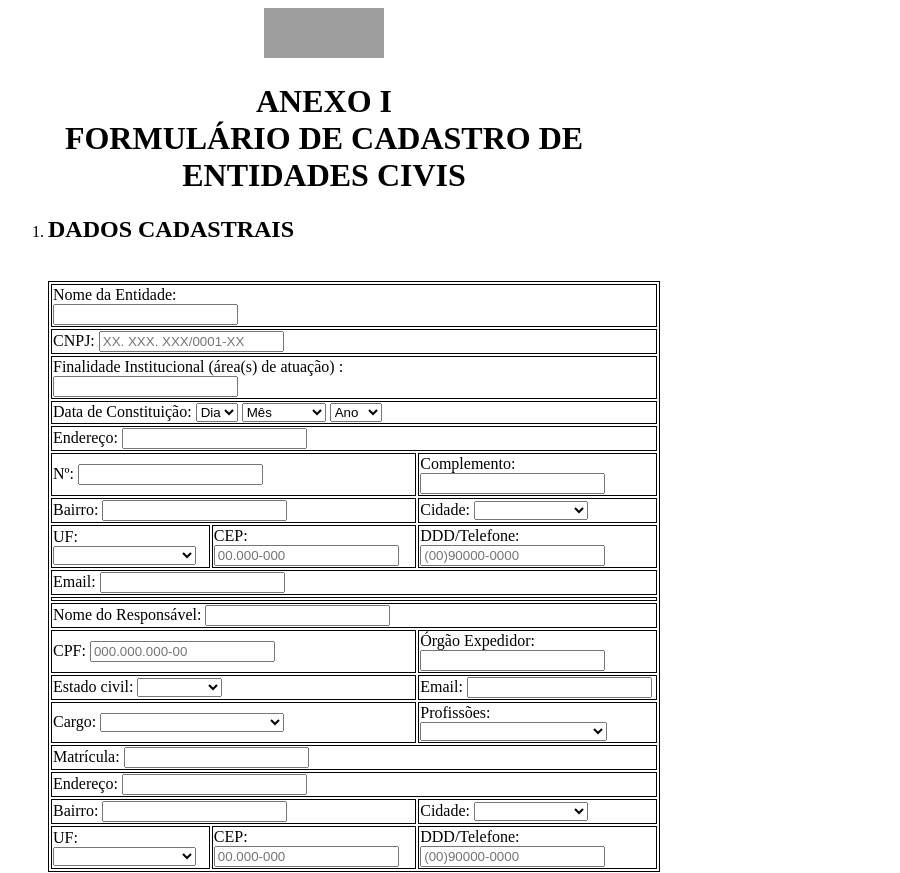
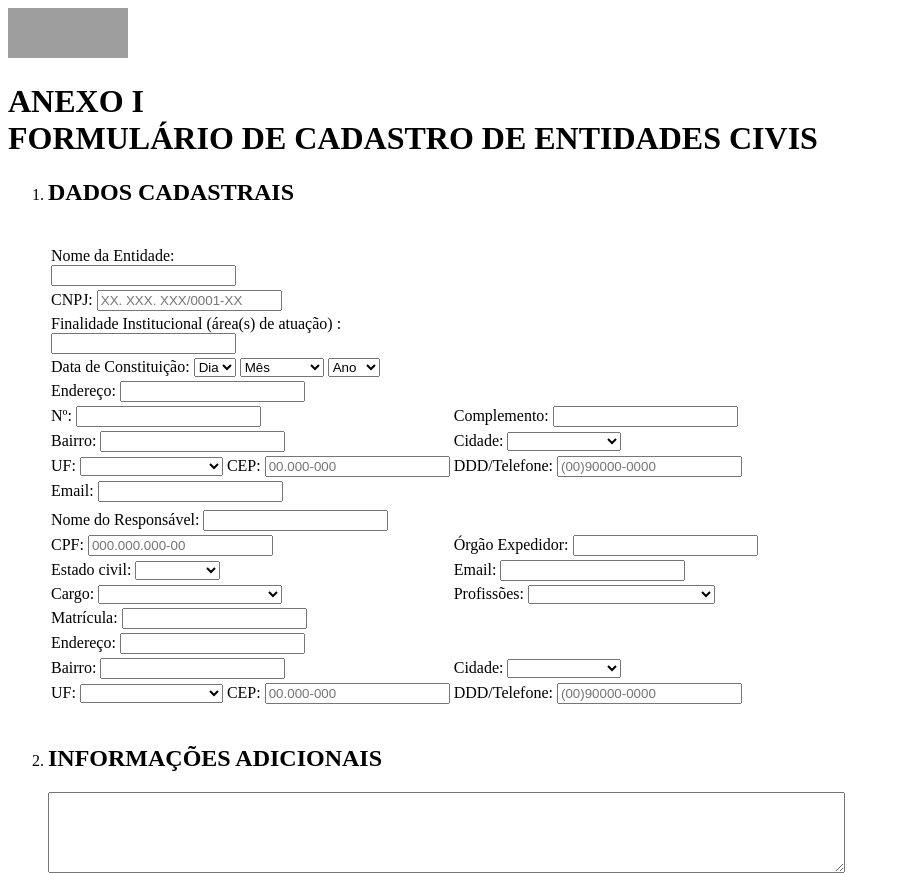
Before and after one commit to RigorDev/html_formulario, a plain HTML site: page src/index.html in a window 1280 px wide. Shown: the top 873 px of the page, without its empty margins (0-900 px from the left). Drawn offline with Linux system fonts and the light colour scheme; grey boxes are pictures that could not be loaded.

Commit message:
formatação
Formatação sem css

```diff
--- a/src/index.html
+++ b/src/index.html
@@ -5,26 +5,6 @@
     <meta http-equiv="X-UA-Compatible" content="IE=edge">
     <meta name="viewport" content="width=device-width, initial-scale=1.0">
     <title>Formulario</title>
-
-    <style>
-        table {
-
-            margin: 0;
-            border: 1px solid black;
-            width: 50%;
-            height: auto;
-        }
-        td {
-            border: 1px solid;
-
-        }
-        header {
-            text-align: center;
-            width: 50%;
-            height: auto;
-        }
-    </style>
-
 </head>
 <body>
     <main>
@@ -196,7 +176,7 @@
                                     <input type="text">
                                 </td>
                                 <td>
-                                    <label for="cidade">Cidade:</label>
+                                    <label>Cidade:</label>
                                     <select id="cidade">
                                         <option></option>
                                         <option>Rio Branco</option>
```
